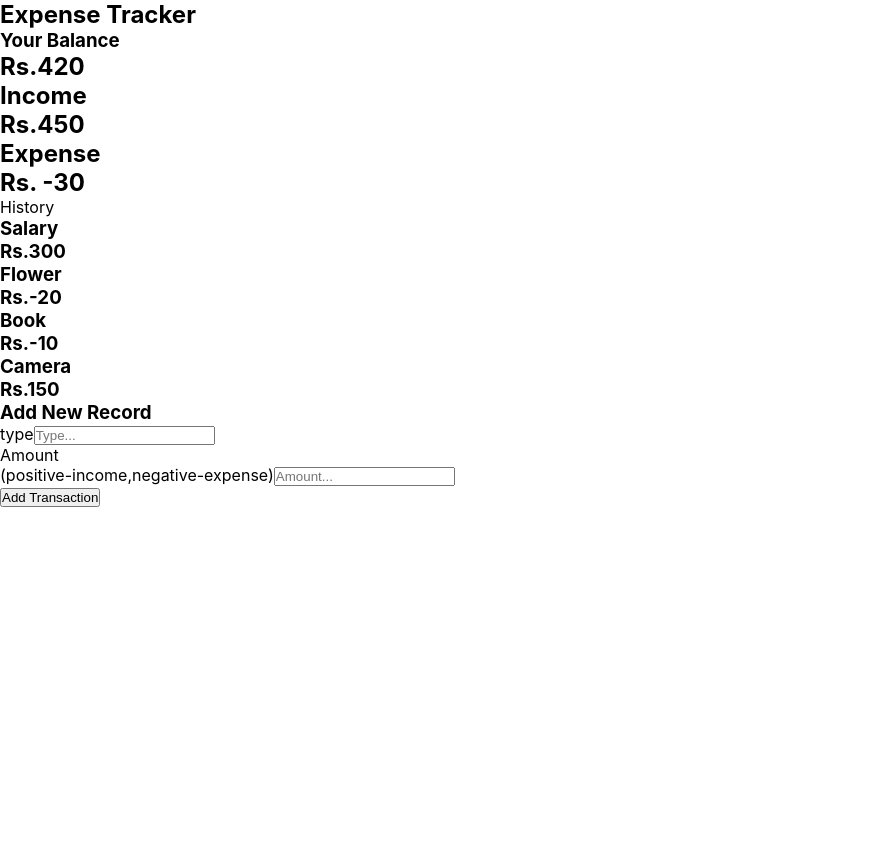
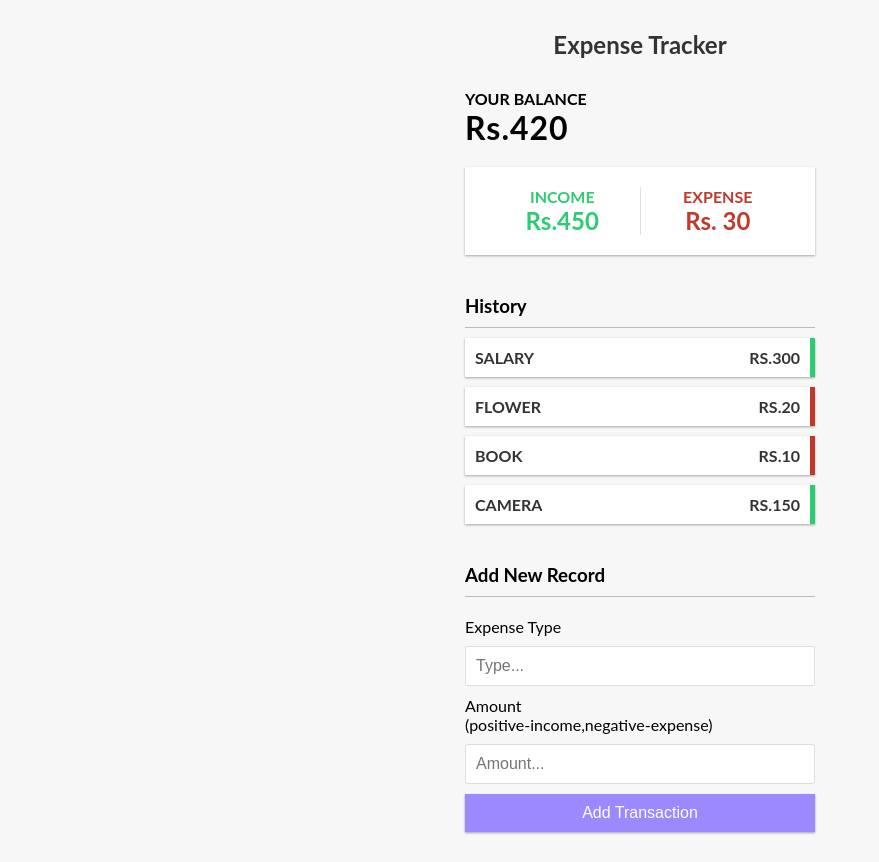
Before and after one commit to mukul98s/expense-tracker-react, a React (Create React App) app: page / in a window 1280 px wide. Shown: the whole page, without its empty margins (0-879 px from the left). Before the commit the page ends 800 px from the top, so only its background shows below. Built offline with nearby package versions, Linux system fonts and the light colour scheme.

Commit message:
Styled Everything

```diff
--- a/package.json
+++ b/package.json
@@ -8,6 +8,7 @@
     "@testing-library/user-event": "^12.8.3",
     "react": "^17.0.2",
     "react-dom": "^17.0.2",
+    "react-icons": "^4.2.0",
     "react-scripts": "4.0.3",
     "uuid": "^8.3.2",
     "web-vitals": "^1.1.2"
--- a/src/App.js
+++ b/src/App.js
@@ -6,12 +6,14 @@ import { GlobalProvider } from "./context/GlobalState";
 
 function App() {
   return (
+    <div className="app">
       <GlobalProvider>
         <Header />
         <Expense />
         <TransactionList />
         <AddTransaction />
       </GlobalProvider>
+    </div>
   );
 }
 
--- a/src/components/AddTransaction.js
+++ b/src/components/AddTransaction.js
@@ -26,7 +26,7 @@ function AddTransaction() {
       <div className="addTransaction__form">
         <form onSubmit={onSubmit}>
           <div className="addTransaction__type">
-            <label htmlFor="type">type</label>
+            <label htmlFor="type">Expense Type</label>
             <input
               type="text"
               id="type"
--- a/src/components/Expense.js
+++ b/src/components/Expense.js
@@ -17,16 +17,16 @@ function Expense() {
   return (
     <div className="expense">
       <div className="expense__income">
-        <h2>Income</h2>
+        <h4>Income</h4>
         <h2>
           <span className="money">Rs.</span>
           {positive}
         </h2>
       </div>
       <div className="expense__debt">
-        <h2>Expense</h2>
+        <h4>Expense</h4>
         <h2>
-          <span className="money">Rs.</span> {negative}
+          <span className="money">Rs.</span> {Math.abs(negative)}
         </h2>
       </div>
     </div>
--- a/src/components/Header.js
+++ b/src/components/Header.js
@@ -13,11 +13,11 @@ function Header() {
         <h2>Expense Tracker</h2>
       </div>
       <div className="header__balance">
-        <h3>Your Balance</h3>
-        <h2>
+        <h4>Your Balance</h4>
+        <h1>
           <span className="money">Rs.</span>
           {money}
-        </h2>
+        </h1>
       </div>
     </div>
   );
--- a/src/components/Transaction.js
+++ b/src/components/Transaction.js
@@ -1,17 +1,25 @@
-import React from "react";
+import React, { useContext } from "react";
+import { GlobalContext } from "../context/GlobalState";
 
 const Transaction = ({ transaction }) => {
+  const { deleteTransaction } = useContext(GlobalContext);
   return (
-    <div className="transaction">
+    <div className={`transaction ${transaction.amount > 0 ? "plus" : "minus"}`}>
       <div className="transaction__type">
-        <h3>{transaction.type}</h3>
+        <h4>{transaction.type}</h4>
       </div>
       <div className="transaction__amount">
-        <h3>
+        <h4>
           <span className="money">Rs.</span>
-          {transaction.amount}
-        </h3>
+          {Math.abs(transaction.amount)}
+        </h4>
       </div>
+      <button
+        className="delete-btn"
+        onClick={() => deleteTransaction(transaction.id)}
+      >
+        x
+      </button>
     </div>
   );
 };
--- a/src/components/TransactionList.js
+++ b/src/components/TransactionList.js
@@ -6,7 +6,7 @@ function TransactionList() {
   const { transactions } = useContext(GlobalContext);
   return (
     <div className="transactionList">
-      <div className="transactionList__header">History</div>
+      <h3>History</h3>
       <div className="transactionList__history">
         {transactions.map((transaction) => {
           return <Transaction transaction={transaction} key={transaction.id} />;
--- a/src/context/GlobalState.js
+++ b/src/context/GlobalState.js
@@ -19,9 +19,17 @@ export const GlobalProvider = ({ children }) => {
     dispatch({ type: "ADD_TRANSACTION", payload: transaction });
   };
 
+  const deleteTransaction = (id) => {
+    dispatch({ type: "DELETE_TRANSACTION", payload: id });
+  };
+
   return (
     <GlobalContext.Provider
-      value={{ transactions: state.transactions, addTransaction }}
+      value={{
+        transactions: state.transactions,
+        addTransaction,
+        deleteTransaction,
+      }}
     >
       {children}
     </GlobalContext.Provider>
--- a/src/index.css
+++ b/src/index.css
@@ -2,6 +2,10 @@
   margin: 0;
   padding: 0;
   box-sizing: border-box;
+}
+
+:root {
+  --box-shadow: 0 1px 3px rgba(0, 0, 0, 0.12), 0 1px 2px rgba(0, 0, 0, 0.24);
 }
 
 body {
@@ -11,3 +15,142 @@ body {
   -webkit-font-smoothing: antialiased;
   -moz-osx-font-smoothing: grayscale;
 }
+
+body {
+  background-color: #f7f7f7;
+  display: flex;
+  flex-direction: column;
+  align-items: center;
+  justify-content: center;
+  min-height: 100vh;
+  margin: 0;
+  font-family: "Lato", sans-serif;
+}
+
+h1 {
+  letter-spacing: 1px;
+  margin: 0;
+}
+
+h3 {
+  border-bottom: 1px solid #bbb;
+  padding-bottom: 10px;
+  margin: 40px 0 10px;
+}
+
+h4 {
+  margin: 0;
+  text-transform: uppercase;
+}
+
+.app {
+  margin: 30px auto;
+  width: 350px;
+}
+
+label {
+  display: inline-block;
+  margin: 10px 0;
+}
+
+input[type="text"],
+input[type="number"] {
+  border: 1px solid #dedede;
+  border-radius: 2px;
+  display: block;
+  font-size: 16px;
+  padding: 10px;
+  width: 100%;
+}
+
+button {
+  cursor: pointer;
+  background-color: #9c88ff;
+  box-shadow: var(--box-shadow);
+  color: #fff;
+  border: 0;
+  display: block;
+  font-size: 16px;
+  margin: 10px 0 30px;
+  padding: 10px;
+  width: 100%;
+}
+
+.delete-btn {
+  cursor: pointer;
+  background-color: #e74c3c;
+  border: 0;
+  color: #fff;
+  font-size: 20px;
+  line-height: 20px;
+  padding: 2px 5px;
+  width: 20px;
+  position: absolute;
+  left: 0;
+  transform: translate(-100%, -50%);
+  opacity: 0;
+  transition: opacity 0.3s ease;
+}
+
+.transaction:hover > .delete-btn {
+  opacity: 1;
+}
+
+button:focus,
+.delete-btn:focus {
+  outline: 0;
+}
+
+.transactionList {
+  padding: 0;
+  margin-bottom: 40px;
+}
+
+.transaction {
+  background-color: #fff;
+  box-shadow: var(--box-shadow);
+  color: #333;
+  display: flex;
+  justify-content: space-between;
+  position: relative;
+  padding: 10px;
+  margin: 10px 0;
+  cursor: pointer;
+}
+
+.transaction.plus {
+  border-right: 5px solid #2ecc71;
+}
+
+.transaction.minus {
+  border-right: 5px solid #c0392b;
+}
+
+.expense {
+  background-color: #fff;
+  box-shadow: var(--box-shadow);
+  padding: 20px;
+  display: flex;
+  justify-content: space-between;
+  margin: 20px 0;
+}
+
+.expense__income {
+  border-right: 1px solid #dedede;
+  color: #2ecc71;
+}
+
+.expense__debt {
+  color: #c0392b;
+}
+.expense__income,
+.expense__debt {
+  flex: 1;
+  text-align: center;
+}
+
+.header__title {
+  text-align: center;
+  color: #333;
+  margin-bottom: 30px;
+}
--- a/src/reducer/AppReducer.js
+++ b/src/reducer/AppReducer.js
@@ -7,6 +7,13 @@ function AppReducer(state, action) {
         ...state,
         transactions: [action.payload, ...state.transactions],
       };
+    case "DELETE_TRANSACTION":
+      return {
+        ...state,
+        transactions: state.transactions.filter(
+          (transaction) => transaction.id !== action.payload
+        ),
+      };
     default:
       return state;
   }
```
Also changed, not shown: 1 other file (tests, documents, lock files or other folders). Lines whose indentation alone changed are shown as unchanged.
